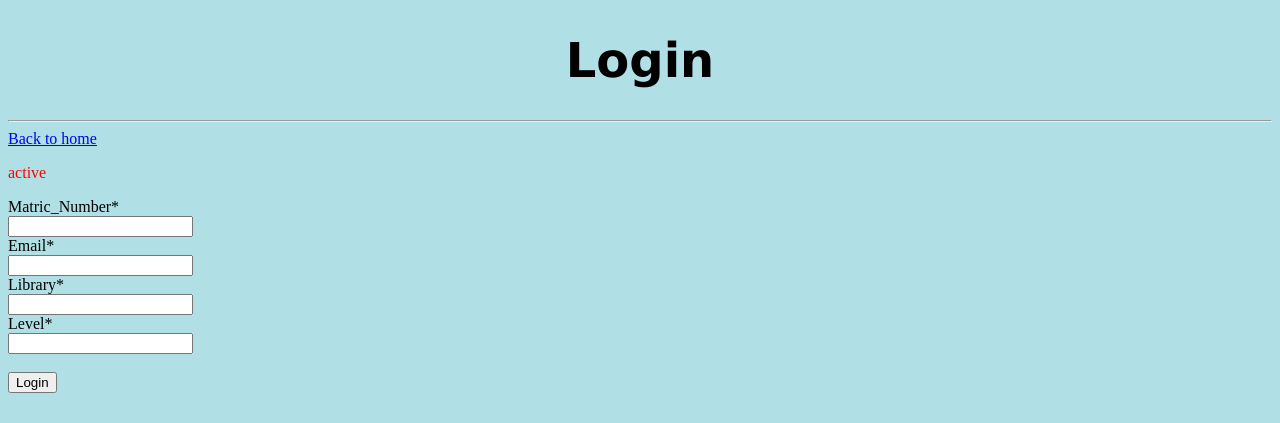
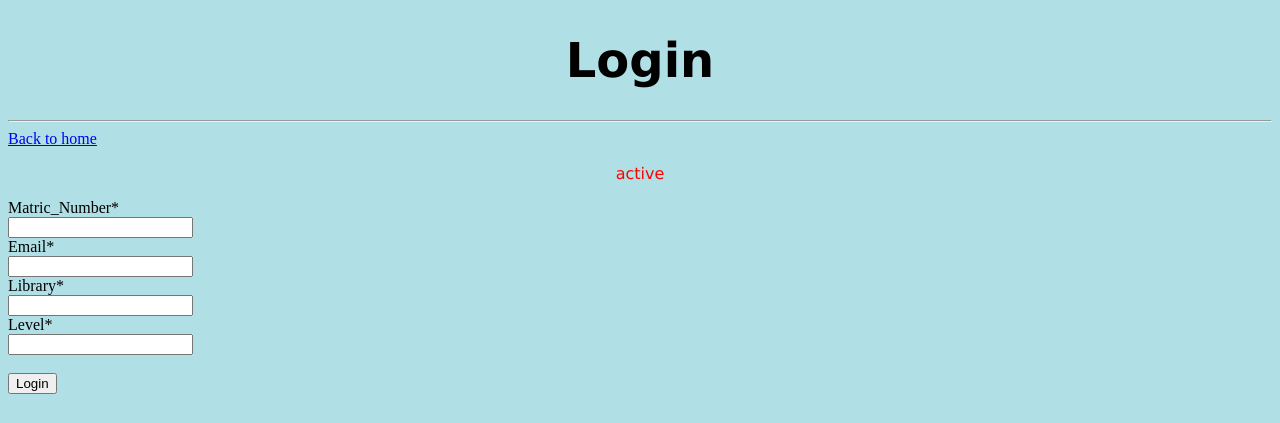
Before and after one commit to jamesleejie/gotspaceanottest1, a Django app: template gotspaceanot/templates/gotspaceanot/login.html in a window 1280 px wide. Shown: the top 423 px of the page. Run offline with Django 4.2, Linux system fonts and the light colour scheme; the template is opened without the code that fills it: most values are stand-ins (such as "Sample title", 1, 10 or a date in 2020).

Commit message:
Update login.html

```diff
--- a/gotspaceanot/templates/gotspaceanot/login.html
+++ b/gotspaceanot/templates/gotspaceanot/login.html
@@ -7,10 +7,10 @@
 
 <hr>
 <html>
-<body style="font-family:verdana; text-align:center;">
+<body>
     <a href="/">Back to home</a>
 
-    <p style="color:red">{{ status|safe }}</p>
+    <p style="color:red; font-family:verdana; text-align:center;">{{ status|safe }}</p>
     <!-- Create a Form -->
     <form method="POST">
         <!-- Security token by Django -->
```
